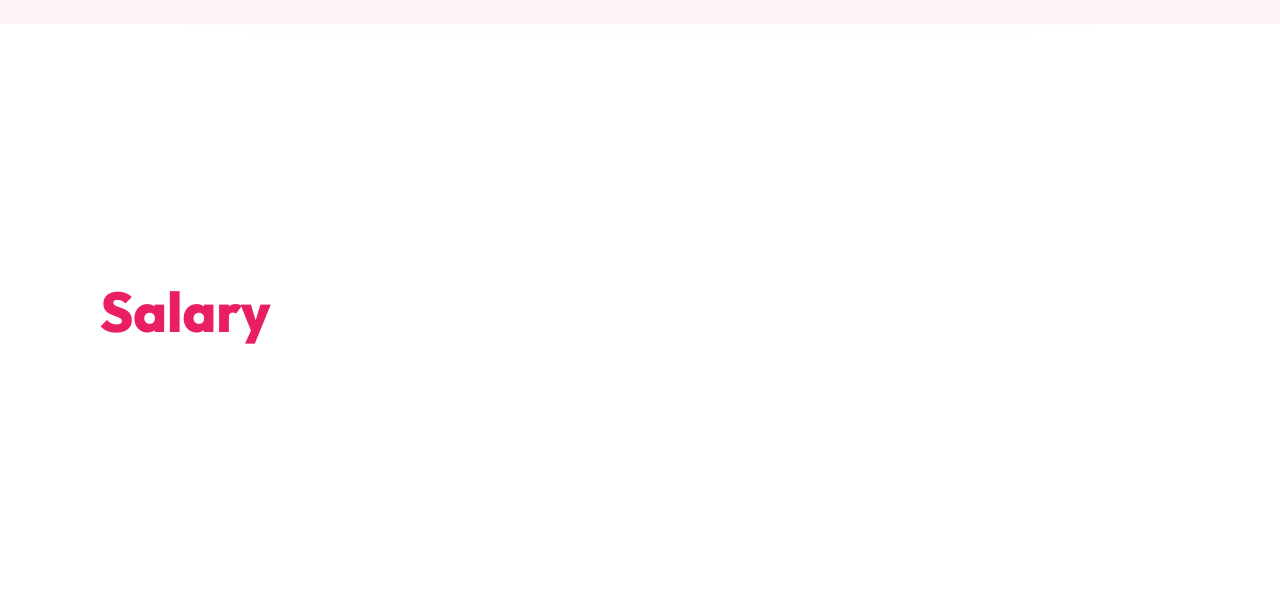
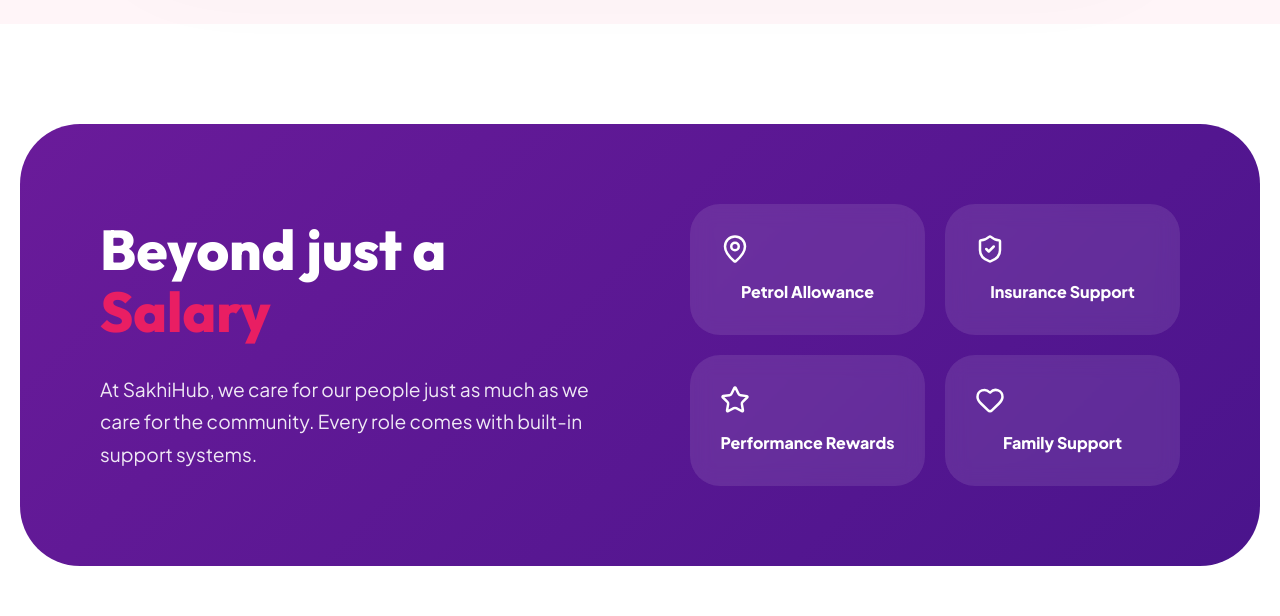
Before and after one commit to adskysolution-oss/sakhihub, a Next.js app: page /hiring in a window 1280 px wide. Shown: the part 2520-3136 px from the top of the page. Built offline with nearby package versions, Linux system fonts and the light colour scheme; no server answers.

Commit message:
feat: add hiring page with interactive job listings and global styles

```diff
--- a/src/app/(public)/hiring/page.tsx
+++ b/src/app/(public)/hiring/page.tsx
@@ -168,7 +168,17 @@ export default function HiringPage() {
       {/* Perks Section */}
       <section className="section-padding">
         <div className="container">
-           <div style={{ background: 'var(--grad-secondary)', borderRadius: '60px', padding: '80px', color: 'white', display: 'grid', gridTemplateColumns: '1fr 1fr', gap: '100px', alignItems: 'center' }}>
+           <div style={{
+             backgroundColor: 'var(--secondary, #6A1B9A)',
+             backgroundImage: 'var(--grad-secondary, linear-gradient(135deg, #6A1B9A 0%, #4A148C 100%))',
+             borderRadius: '60px',
+             padding: '80px',
+             color: 'white',
+             display: 'grid',
+             gridTemplateColumns: '1fr 1fr',
+             gap: '100px',
+             alignItems: 'center'
+           }}>
               <div>
                  <h2 style={{ fontSize: '3.5rem', fontWeight: '900', marginBottom: '30px', lineHeight: '1.1' }}>{t('hiringPage.beyondSalary').split(' ').slice(0, -1).join(' ')} <span style={{ color: 'var(--primary)' }}>{t('hiringPage.beyondSalary').split(' ').slice(-1).join(' ')}</span></h2>
                  <p style={{ fontSize: '1.2rem', opacity: 0.9, lineHeight: '1.7' }}>
--- a/src/app/globals.css
+++ b/src/app/globals.css
@@ -16,6 +16,7 @@
   --white: #FFFFFF;
 
   --grad-primary: linear-gradient(135deg, #E91E63 0%, #6A1B9A 100%);
+  --grad-secondary: linear-gradient(135deg, #6A1B9A 0%, #4A148C 100%);
   --grad-soft: linear-gradient(135deg, #FFF5F8 0%, #F3E5F5 100%);
   --grad-dark: linear-gradient(135deg, #4A148C 0%, #880E4F 100%);
 
```
